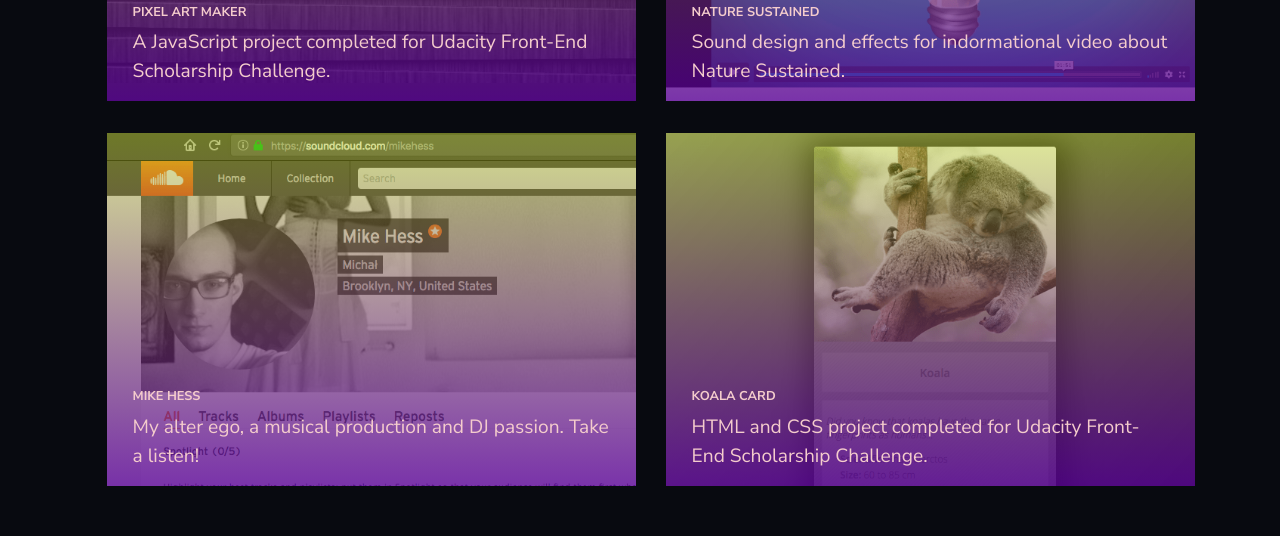
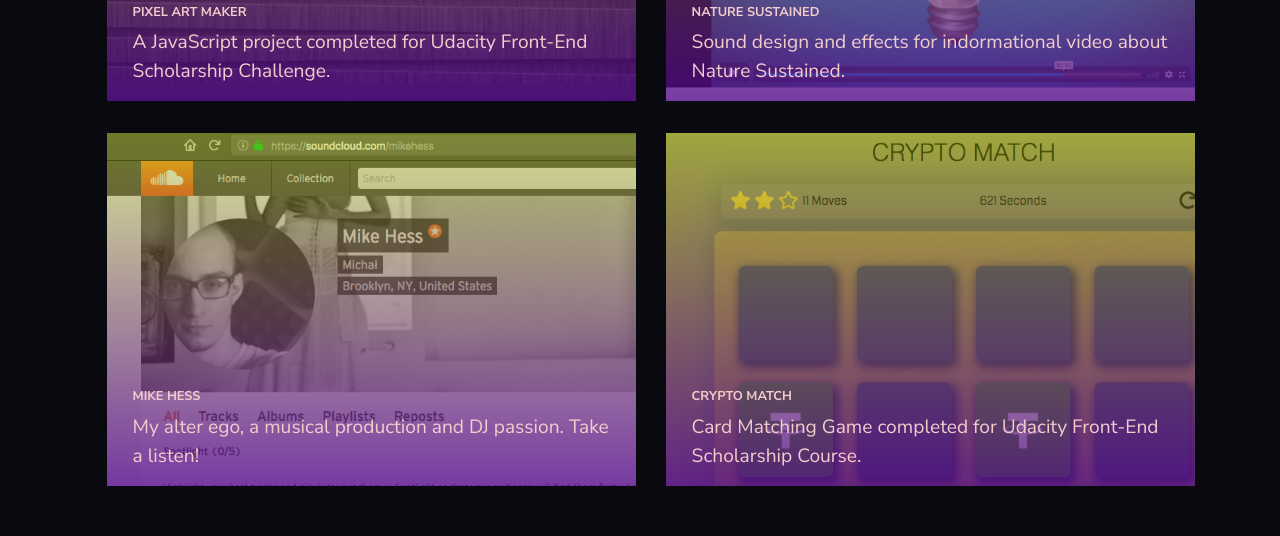
Before and after one commit to JavaMajk/portfolio-site, a plain HTML site: page index.html in a window 1280 px wide. Shown: the part 1340-1876 px from the top of the page. Drawn offline with nearby package versions, Linux system fonts and the light colour scheme.

Commit message:
added all project

```diff
--- a/index.html
+++ b/index.html
@@ -93,14 +93,14 @@
 
                     </div>
                     <div class="col-lg-6">
-                        <a class="portfolio_item" href="https://codepen.io/JavaMajk/pen/OQEmKb" target="_blank">
+                        <a class="portfolio_item" href="https://javamajk.github.io/memory-game/" target="_blank">
                             <div class="caption">
                                 <div class="caption_content">
-                                    <h2>Koala Card</h2>
-                                    <p class="mb-0">HTML and CSS project completed for Udacity Front-End Scholarship Challenge.</p>
+                                    <h2>Crypto Match</h2>
+                                    <p class="mb-0">Card Matching Game completed for Udacity Front-End Scholarship Course.</p>
                                 </div>
                             </div>
-                            <img class="img-fluid" src="img/project-4-min.png" alt="">
+                            <img class="img-fluid" src="img/project-5.png" alt="">
                         </a>
                     </div>
                 </div>
--- a/main.css
+++ b/main.css
@@ -225,7 +225,7 @@ h6 {
     z-index: -1;
     width: 100%;
     height: 120vh;
-    background: linear-gradient(to bottom, rgb(36, 0, 60), rgba(0, 0, 0, 0.3)), url(./img/hero-image-min.jpg);
+    background: linear-gradient(to bottom, rgb(30, 0, 50), rgba(0, 0, 0, 0.3)), url(./img/hero-image-min.jpg);
     background-size: cover;
     background-position: center top;
 }
@@ -268,7 +268,7 @@ h6 {
     align-items: flex-end;
     height: 100%;
     width: 100%;
-    background: linear-gradient(to bottom, rgba(178, 206, 1, 0.4), rgba(88, 0, 148, 0.8));
+    background: linear-gradient(to bottom, rgba(178, 206, 1, 0.4), rgba(85, 9, 139, 0.8));
     position: absolute;
     transition: all 1s;
     z-index: 2;
```
Also changed, not shown: img/project-5.png (added).
